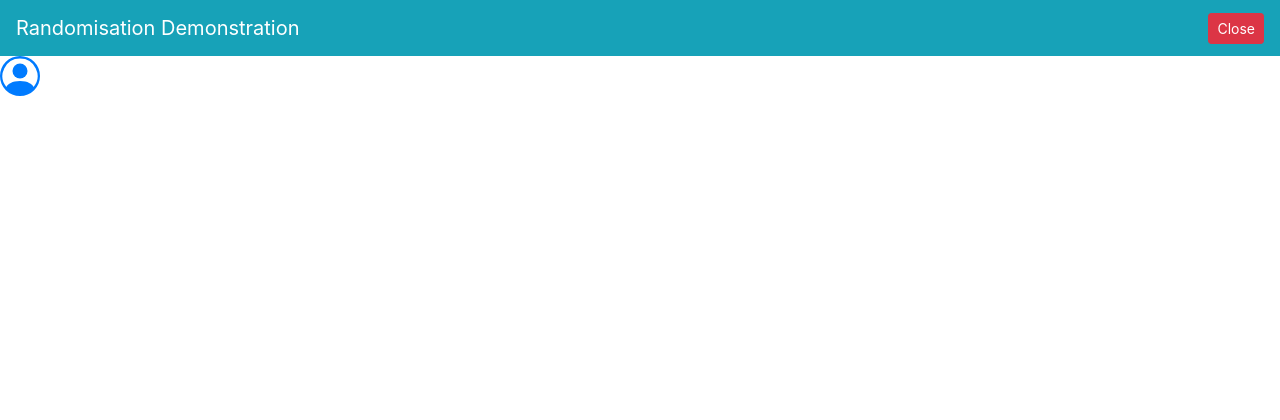
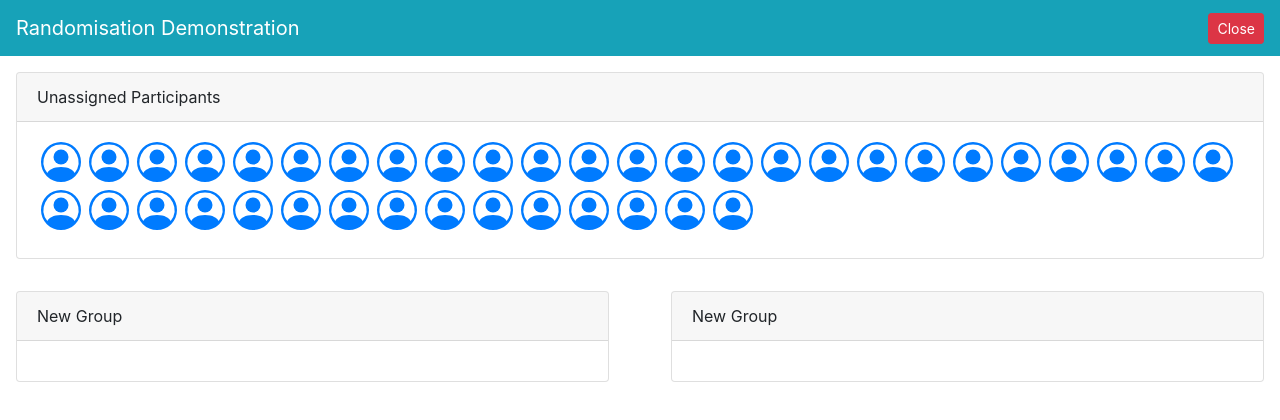
Before and after one commit to connorf25/randomization-visualization, a Vue app: page / in a window 1280 px wide. Both pictures are taken after a click on the button "Initialize". Shown: the top 420 px of the page. Built offline with nearby package versions, Linux system fonts and the light colour scheme.

Commit message:
feat: Basic participant grouping

```diff
--- a/src/App.vue
+++ b/src/App.vue
@@ -10,29 +10,56 @@
 		<!-- Initialization form -->
 		<div v-if="!info">
 			<b-card title="Initialization" class="m-5">
-				<TheInitializationForm @submit="info = $event" />
+				<TheInitializationForm @submit="initializeParticipants" />
 			</b-card>
 		</div>
 		<!-- Main layout -->
 		<div v-if="info">
-			<BaseParticipant :group="0" :isCluster="false" />
+			<b-row>
+				<b-col>
+					<BaseGroup label="Unassigned Participants" :participants="unassignedParticipants" />
+				</b-col>
+			</b-row>
+			<b-row>
+				<b-col v-for="(group, index) in groups" :key="index">
+					<BaseGroup :label="group.name" :participants="group.participants" />
+				</b-col>
+			</b-row>
 		</div>
 	</div>
 </template>
 
 <script>
-import BaseParticipant from './components/BaseParticipant.vue'
+import BaseGroup from './components/BaseGroup.vue'
 import TheInitializationForm from './components/TheInitializationForm.vue'
 
 export default {
 	name: 'App',
 	components: {
-		BaseParticipant,
+		BaseGroup,
 		TheInitializationForm
 	},
 	data() {
 		return {
+			// Holds the info collected from the form
 			info: null,
+			// Holds all the unassigned participants
+			unassignedParticipants: [],
+			// Holds the participants assigned to groups
+			groups: [],
+		}
+	},
+	methods: {
+		initializeParticipants($event) {
+			this.info = $event;
+			// Initialize groups
+			for(let i = 0; i < this.info.numberGroups; i++) {
+				this.groups.push({ name: "New Group", participants: [] });
+				// Initialize participants
+				for(let j = 0; j < this.info.numberParticipants; j++) {
+					this.unassignedParticipants.push({ colorGroup: 0 });
+				}
+			}
 		}
 	}
 }
--- a/src/components/BaseGroup.vue
+++ b/src/components/BaseGroup.vue
@@ -0,0 +1,28 @@
+<template>
+	<div class="p-3">
+		<b-card :header="label">
+			<BaseParticipant
+				class="d-inline m-1"
+				v-for="(participant, index) in participants"
+				:group="participant.colorGroup"
+				:isCluster="false"
+				:key="index"
+			/>
+		</b-card>
+	</div>
+</template>
+
+<script>
+import BaseParticipant from './BaseParticipant.vue';
+
+export default {
+	name: "BaseGroup",
+	components: {
+		BaseParticipant
+	},
+	props: {
+		label: Number,
+		participants: Array,
+	}
+}
+</script>
```
